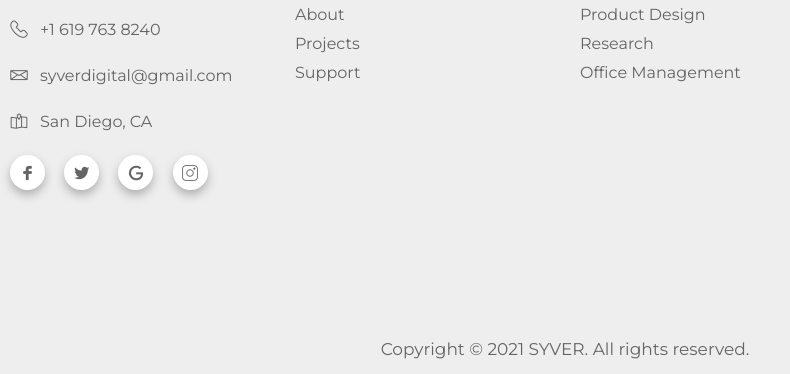
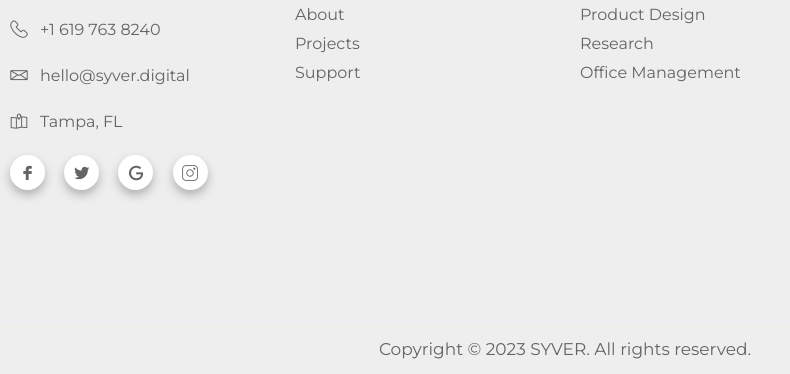
Before and after one commit to uxmauro/syver.digital, a plain HTML site: page index.html in a window 1280 px wide. Shown: the part 4267-4641 px from the top of the page, 75-865 px from the left. Drawn offline with Linux system fonts and the light colour scheme; files whose address does not match are found by name.

Commit message:
edits to location and image

```diff
--- a/index.html
+++ b/index.html
@@ -375,7 +375,7 @@
         <div class="mapouter">
             <div class="gmap_canvas">
                 <iframe id="gmap_canvas"
-                    src="https://www.google.com/maps/embed?pb=!1m18!1m12!1m3!1d13425.764448976879!2d-117.10287340925916!3d32.72747579579039!2m3!1f0!2f0!3f0!3m2!1i1024!2i768!4f13.1!3m3!1m2!1s0x80d9530fad921e4b%3A0xd3a21fdfd15df79!2sSan%20Diego%2C%20CA!5e0!3m2!1sen!2sus!4v1622294792815!5m2!1sen!2sus"
+                    src="https://www.google.com/maps/embed?pb=!1m18!1m12!1m3!1d450942.73567663156!2d-82.73447112343412!3d27.994198599401237!2m3!1f0!2f0!3f0!3m2!1i1024!2i768!4f13.1!3m3!1m2!1s0x88c2b782b3b9d1e1%3A0xa75f1389af96b463!2sTampa%2C%20FL!5e0!3m2!1sen!2sus!4v1675690673115!5m2!1sen!2sus"
                     frameborder="0" scrolling="no" marginheight="0" marginwidth="0"></iframe>
             </div>
 
@@ -418,7 +418,7 @@
                                             <i class="lni-envelope"></i>
                                         </div>
                                         <div class="info-content">
-                                            <p>syverdigital@gmail.com</p>
+                                            <p>hello@syver.digital</p>
                                         </div>
                                     </div> <!-- single info -->
                                 </li>
@@ -428,7 +428,7 @@
                                             <i class="lni-map"></i>
                                         </div>
                                         <div class="info-content">
-                                            <p>San Diego, CA</p>
+                                            <p>Tampa, FL</p>
                                         </div>
                                     </div> <!-- single info -->
                                 </li>
@@ -487,7 +487,7 @@
                 <div class="row">
                     <div class="col-lg-12">
                         <div class="copyright text-center">
-                            <p>Copyright © 2021 SYVER. All rights reserved.</p>
+                            <p>Copyright © 2023 SYVER. All rights reserved.</p>
                         </div> <!-- copyright -->
                     </div>
                 </div> <!-- row -->
```
Also changed, not shown: assets/images/map/map-bg.jpg, 2 other files.
